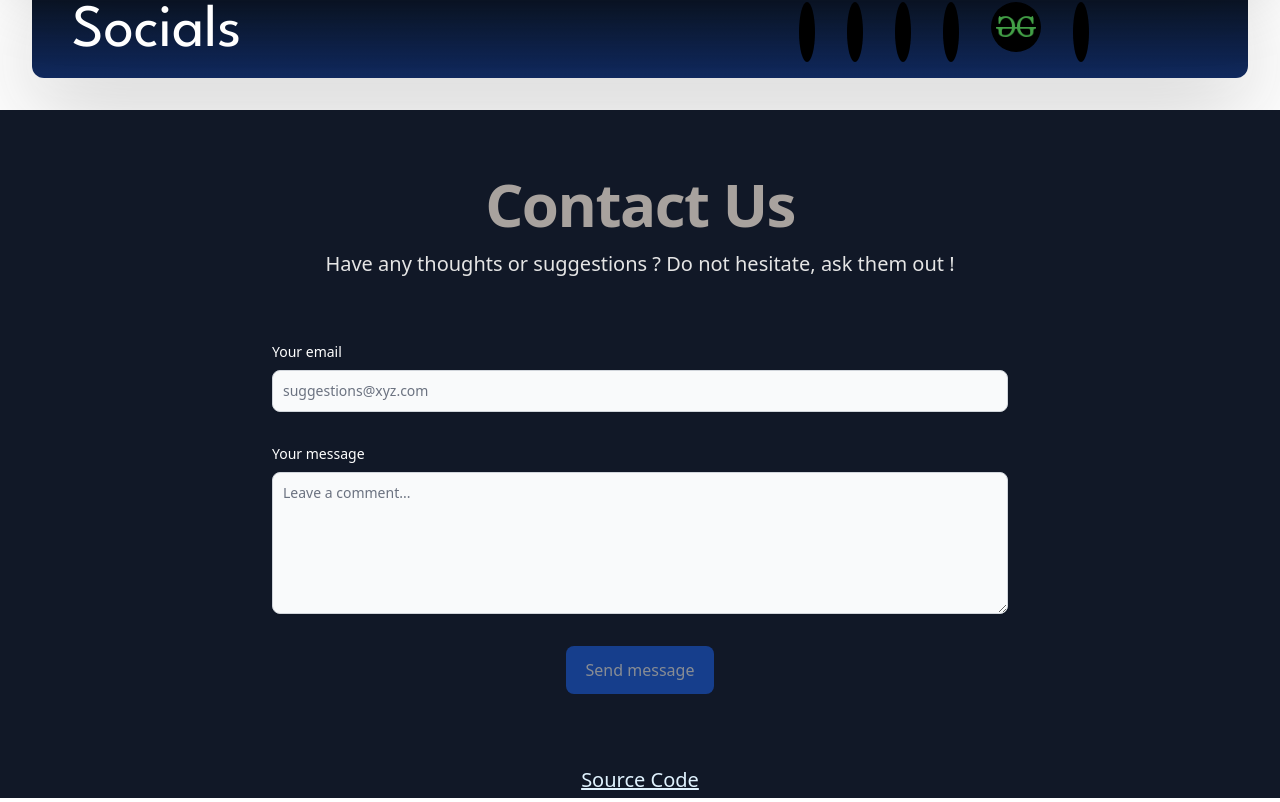
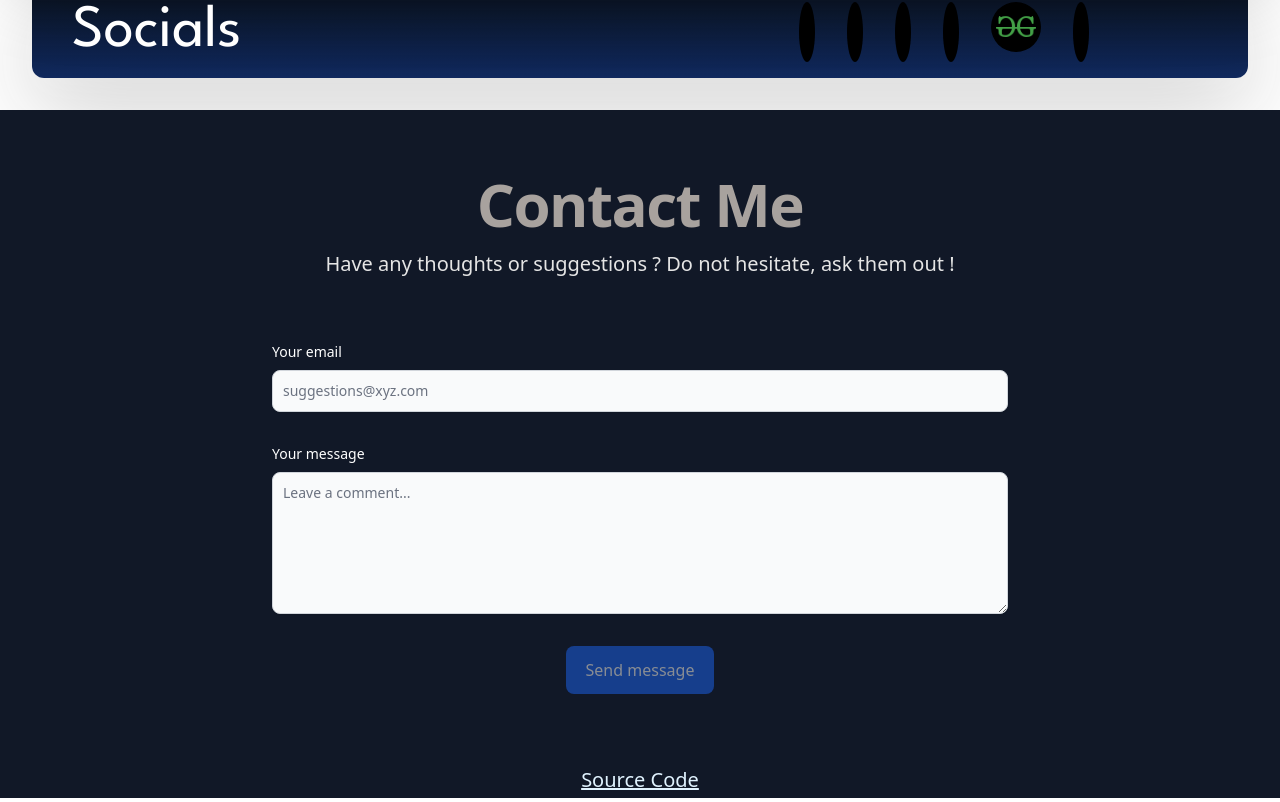
Before and after one commit to TruecoderSri/Portfolio-Website, a React (Vite) app: page / in a window 1280 px wide. Shown: the part 3095-3897 px from the top of the page. Built offline with nearby package versions, Linux system fonts and the light colour scheme; some icons are missing; the HTML template or start-up script is replaced by a standard one; a web font is replaced by a local one.

Commit message:
style changes

```diff
--- a/src/App.css
+++ b/src/App.css
@@ -268,7 +268,7 @@
 
 .social-icon:hover {
   transform: scale(1.2);
-  border: 2px solid skyblue;
+  border: 2px solid violet;
 }
 .heading-tile {
   background: rgb(1, 10, 26);
--- a/src/Components/Contact.jsx
+++ b/src/Components/Contact.jsx
@@ -63,7 +63,7 @@ function Contact() {
     <section className="bg-gray-900 dark:bg-gray-900">
       <div className="py-8 lg:py-16 px-4 mx-auto max-w-screen-md">
         <h2 className="mb-4 text-4xl md:text-6xl tracking-tight font-extrabold text-center text-stone-400 dark:text-white">
-          Contact Us
+          Contact Me
         </h2>
         <p className="mb-8 lg:mb-16 font-light text-center text-neutral-200 dark:text-gray-400 sm:text-xl">
           Have any thoughts or suggestions ? Do not hesitate, ask them out !
```
